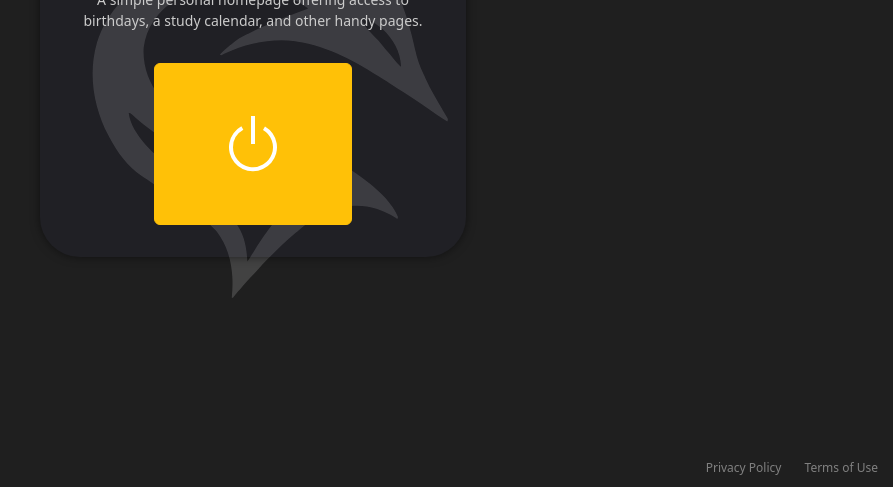
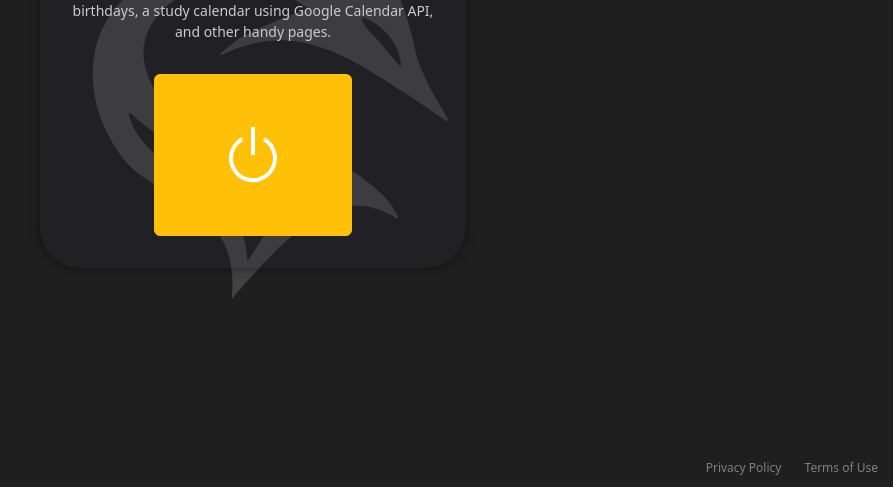
Before and after one commit to MinkerPro99/MinkerPage, a plain HTML site: page index.html in a window 1280 px wide. Shown: the part 313-800 px from the top of the page, without its empty margins (387-1280 px from the left). Drawn offline with nearby package versions, Linux system fonts and the light colour scheme.

Commit message:
adjust info

```diff
--- a/index.html
+++ b/index.html
@@ -25,7 +25,7 @@
     <div style="height: auto; border-radius: 40px;" class="dark-card fade-in col-md-4 col-sm-10">
       <div class="row m-3 d-flex justify-content-center align-items-center">
         <h1 class="text-center w-txt">MinkerPage</h1>
-        <p class="text-center mb-3" style="font-size:14px; color:#ccc;">A simple personal homepage offering access to birthdays, a study calendar, and other handy pages.</p>
+        <p class="text-center mb-3" style="font-size:14px; color:#ccc;">A simple personal homepage offering access to birthdays, a study calendar using Google Calendar API, and other handy pages.</p>
         <button style="color: white; font-weight: bold;" class="btn btn-warning col-6 pt-5 pb-5 mt-3 mb-3" id="bootBtn">
           <svg xmlns="http://www.w3.org/2000/svg" width="64" height="64" fill="currentColor" class="bi bi-power"
             viewBox="0 0 16 16">
```
